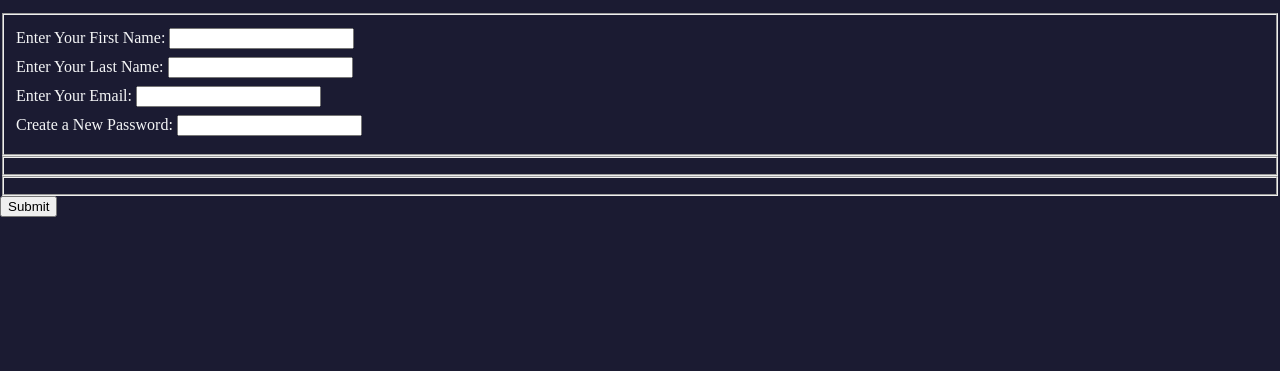
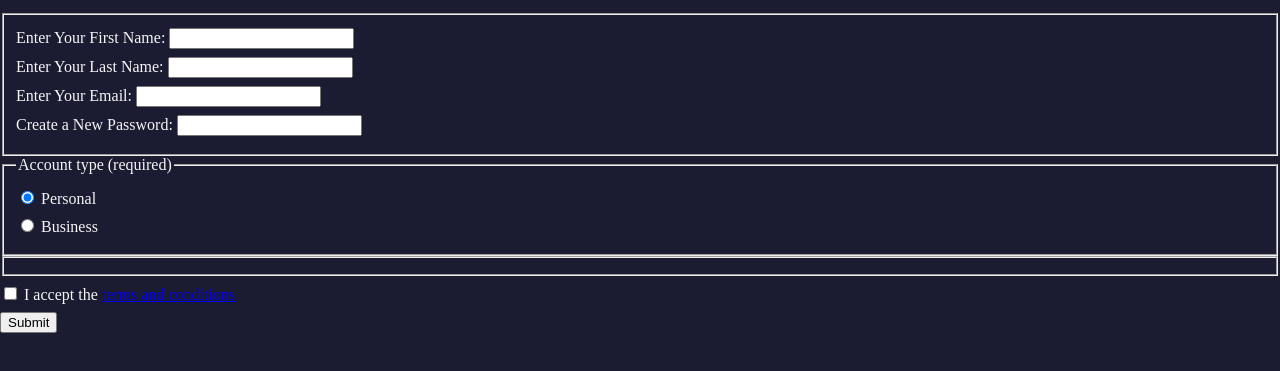
Before and after one commit to liana-valeria/registration_form, a plain HTML site: page index.html in a window 1280 px wide. Shown: the part 101-472 px from the top of the page. Drawn offline with Linux system fonts and the light colour scheme.

Commit message:
added checkbox for terms and conditions

```diff
--- a/index.html
+++ b/index.html
@@ -21,8 +21,18 @@
 
         <label for="password">Create a New Password: <input id="password" type="password" required minlength="8"> </input></label>
       </fieldset>
+
+      <fieldset>
+        <!--asks for type of account-->
+        <label for="personal-account"><input id="personal-account" type="radio" name="account-type" checked> Personal</label>
+        <label for="business-account"><input id="business-account" type="radio" name="account-type"> Business</label>
+        <legend>Account type (required)</legend>
+      </fieldset>
+
       <fieldset></fieldset>
-      <fieldset></fieldset>
+      <label for="terms-and-conditions">
+        <input id="terms-and-conditions" type="checkbox" required /> I accept the <a href="https://www.freecodecamp.org/news/terms-of-service/">terms and conditions</a>
+      </label>
       <input id="submit" type="submit" value="Submit"> </input>
       </form>
   </body>
```
